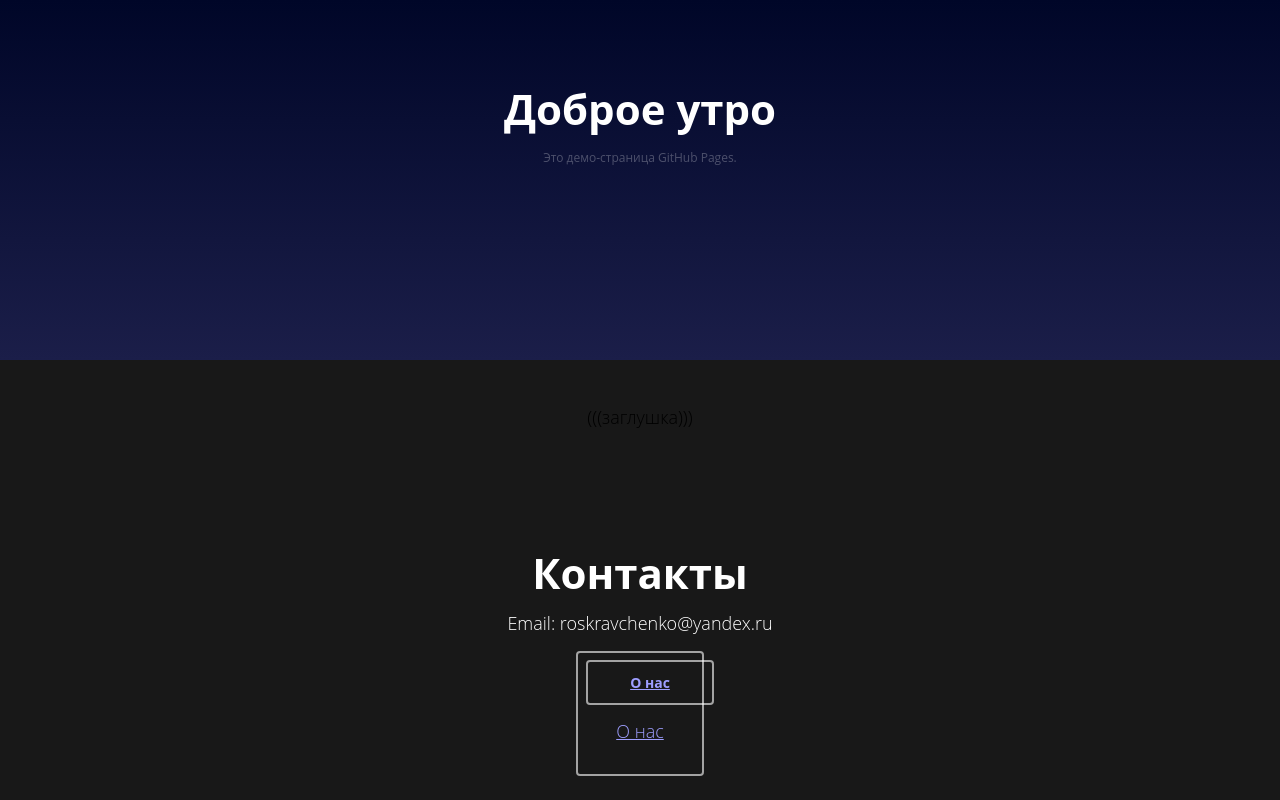
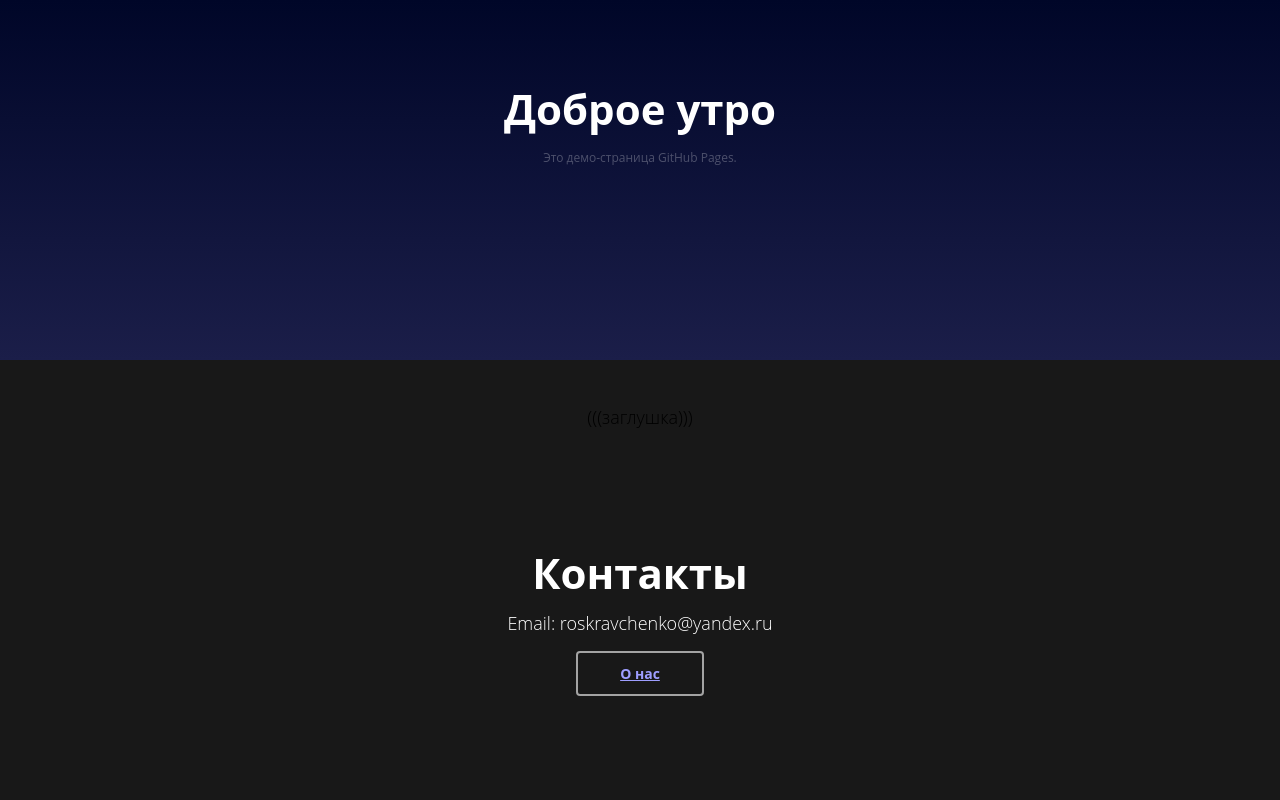
Before and after one commit to rkrch/rkrch.github.io, a plain HTML site: page index.html in a window 1280 px wide. Drawn offline with Linux system fonts and the light colour scheme.

Commit message:
Update index.html

```diff
--- a/index.html
+++ b/index.html
@@ -16,9 +16,6 @@
     </div>
     <h1>Контакты</h1>
     <h2>Email: roskravchenko@yandex.ru</h2>
-    <div id="special">
-        <label id="special"> <a href="about.html">О нас</a> </label>
-        <h2><a href="about.html">О нас</a></h2>
-    </div>
+    <label id="special"> <a href="about.html">О нас</a> </label>
 </body>
 </html>
```
